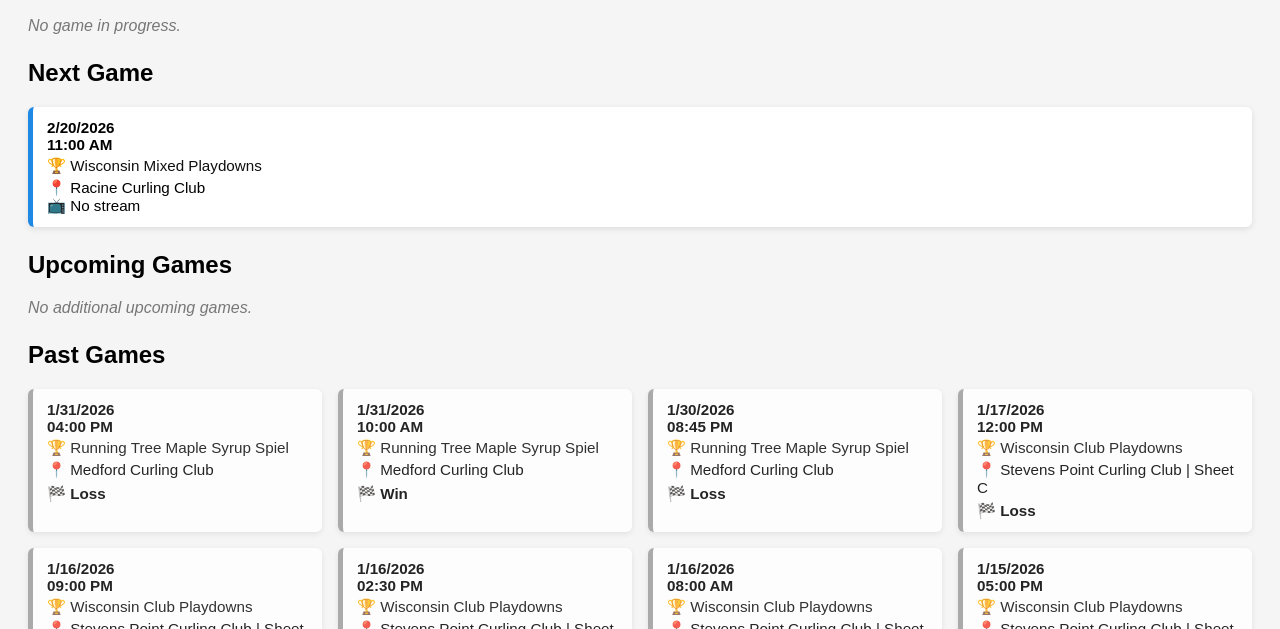
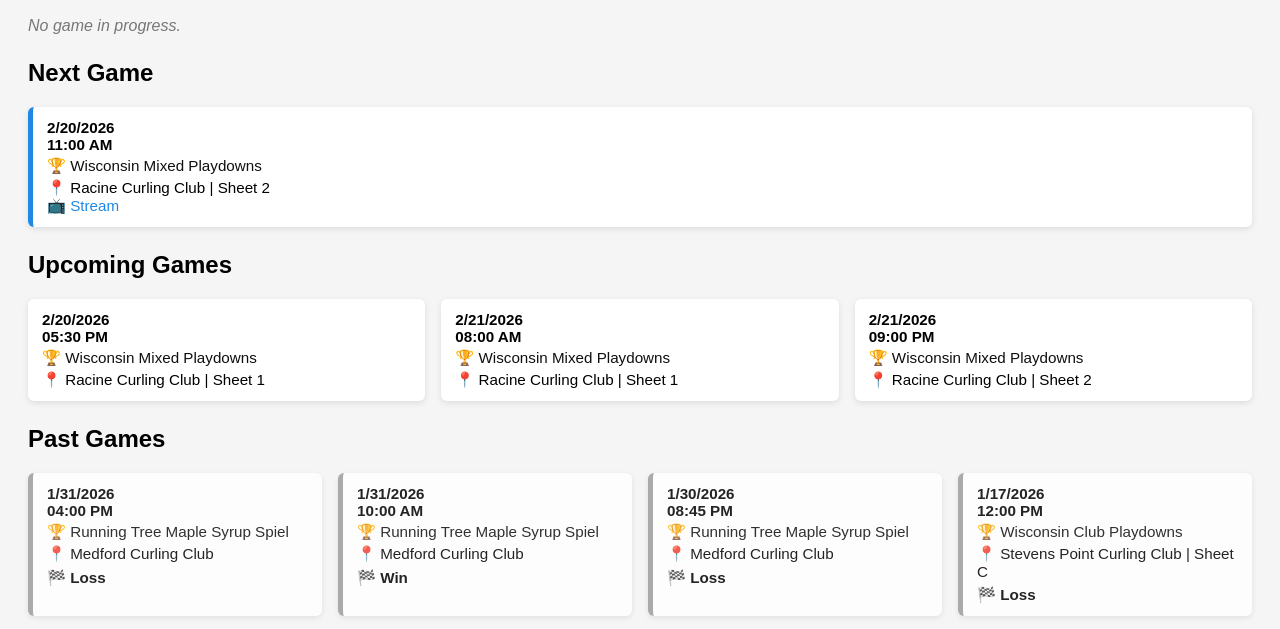
Before and after one commit to meganbanaski/meganbanaski.github.io, a plain HTML site: page CurlingGames/index.html in a window 1280 px wide. Shown: the part 118-747 px from the top of the page. Drawn offline with Linux system fonts and the light colour scheme.

Commit message:
Update index.html

```diff
--- a/CurlingGames/index.html
+++ b/CurlingGames/index.html
@@ -2,7 +2,7 @@
 <html lang="en">
 <head>
   <meta charset="UTF-8" />
-  <title>My Curling Schedule</title>
+  <title>Megan's Curling Schedule</title>
   <style>
     body {
       font-family: Arial, sans-serif;
@@ -182,9 +182,30 @@
       },
       {
         date: "2026-02-20T11:00",
-        location: "Racine Curling Club",
+        location: "Racine Curling Club | Sheet 2",
         event: "Wisconsin Mixed Playdowns",
-        stream: null,
+        stream: "https://www.youtube.com/@RacineCurlingClub",
+        result: null
+      },
+      {
+        date: "2026-02-20T17:30",
+        location: "Racine Curling Club | Sheet 1",
+        event: "Wisconsin Mixed Playdowns",
+        stream: "https://www.youtube.com/@RacineCurlingClub",
+        result: null
+      },
+      {
+        date: "2026-02-21T08:00",
+        location: "Racine Curling Club | Sheet 1",
+        event: "Wisconsin Mixed Playdowns",
+        stream: "https://www.youtube.com/@RacineCurlingClub",
+        result: null
+      },
+      {
+        date: "2026-02-21T21:00",
+        location: "Racine Curling Club | Sheet 2",
+        event: "Wisconsin Mixed Playdowns",
+        stream: "https://www.youtube.com/@RacineCurlingClub",
         result: null
       },
     ];
```
